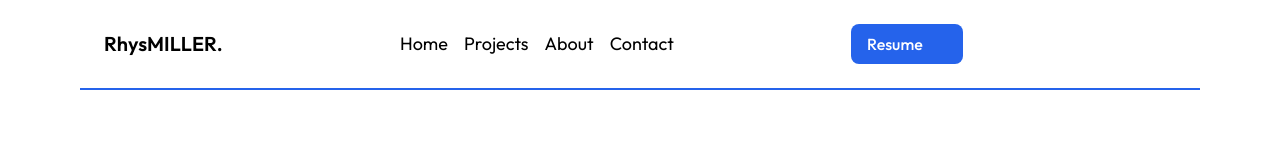
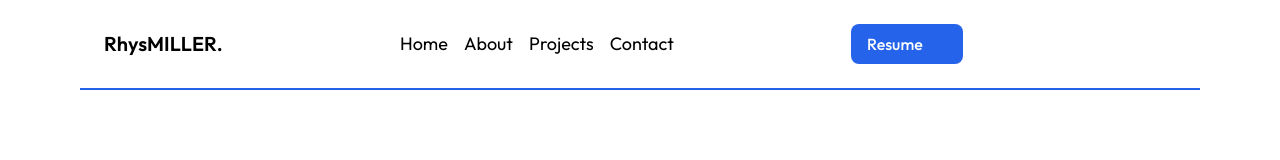
Before and after one commit to rjmills87/portfolio-2.0, a React (Vite) app: page / in a window 1280 px wide. Shown: the top 160 px of the page. Built offline with nearby package versions, Linux system fonts and the light colour scheme; some icons are missing.

Commit message:
Refactored navigation.

```diff
--- a/src/components/Header.jsx
+++ b/src/components/Header.jsx
@@ -6,6 +6,25 @@ import { useState } from "react";
 
 export default function Header() {
   const [isMenuOpen, setIsMenuOpen] = useState(false);
+
+  const menuItems = [
+    {
+      name: "Home",
+      link: "/",
+    },
+    {
+      name: "About",
+      link: "#about",
+    },
+    {
+      name: "Projects",
+      link: "#projects",
+    },
+    {
+      name: "Contact",
+      link: "#contact",
+    },
+  ];
 
   return (
     <>
@@ -28,18 +47,14 @@ export default function Header() {
             />
           )}
           <ul className=" text-xl lg:text-lg text-white lg:text-black flex flex-col lg:flex-row items-start lg:items-center justify-between lg:justify-evenly gap-4 mt-20 lg:mt-0">
-            <li className="cursor-pointer transition ease-in-out duration-500 hover:text-blue-600">
-              Home
-            </li>
-            <li className="cursor-pointer transition ease-in-out duration-500 hover:text-blue-600">
-              Projects
-            </li>
-            <li className="cursor-pointer transition ease-in-out duration-500 hover:text-blue-600">
-              About
-            </li>
-            <li className="cursor-pointer transition ease-in-out duration-500 hover:text-blue-600">
-              Contact
-            </li>
+            {menuItems &&
+              menuItems.map((item) => (
+                <a key={item.name} href={item.link}>
+                  <li className="cursor-pointer transition ease-in-out duration-500 hover:text-blue-600">
+                    {item.name}
+                  </li>
+                </a>
+              ))}
           </ul>
           <Button
             variant="resumeDownloadMobile"
```
